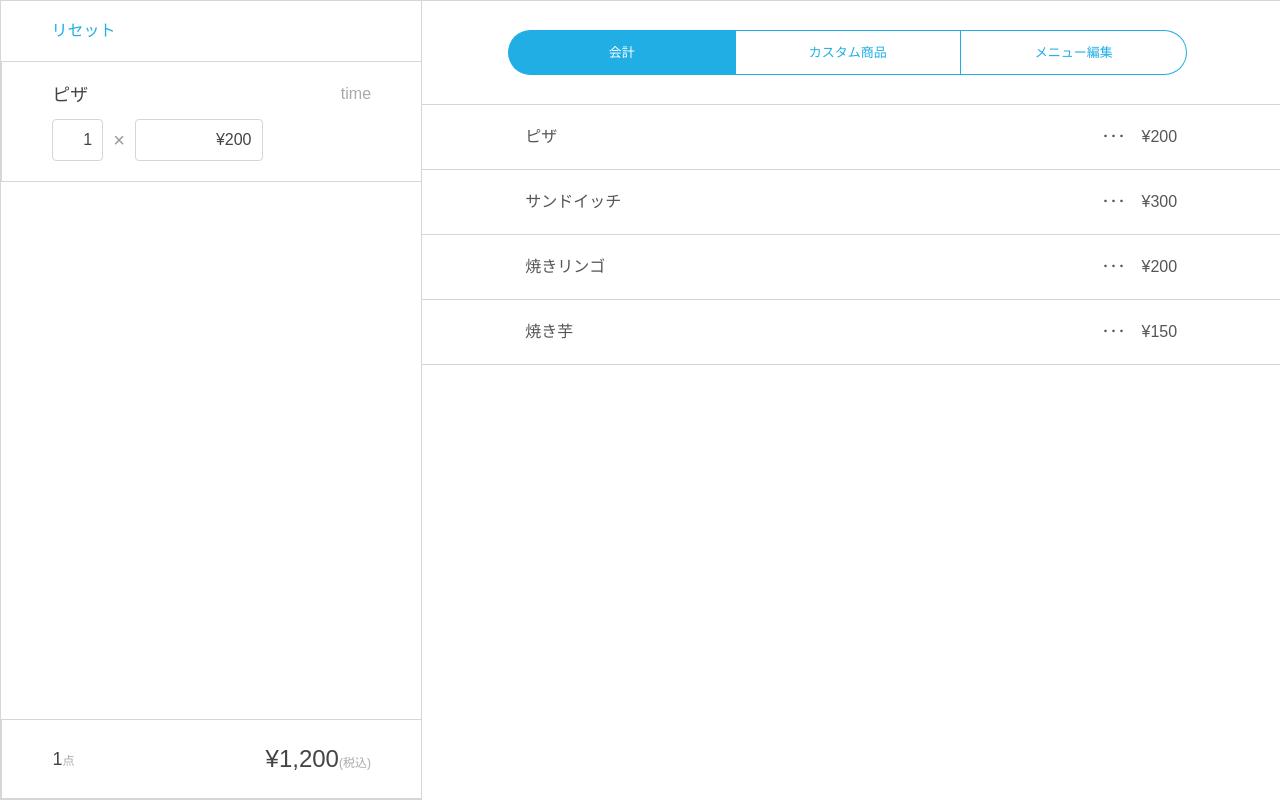
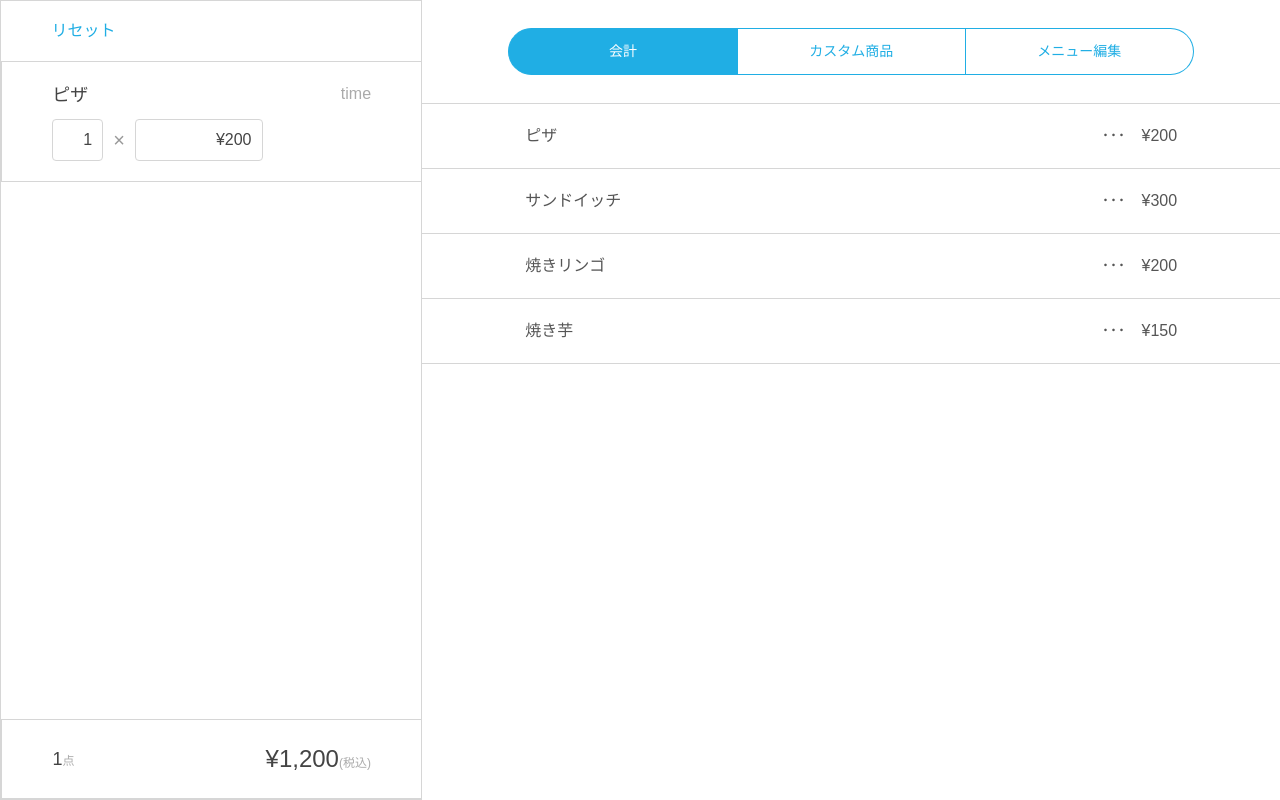
Before and after one commit to karutt/kaikei, a plain HTML site: page index.html in a window 1280 px wide. Drawn offline with nearby package versions, Linux system fonts and the light colour scheme.

Commit message:
Automated commit at 2020-02-29 09:30:36 UTC by middleman-deploy 2.0.0-alpha

```diff
--- a/stylesheets/index.css
+++ b/stylesheets/index.css
@@ -452,26 +452,24 @@ body {
 
 /* line 13, source/stylesheets/_tab.scss */
 .tab_area {
-  font-size: 0;
-  border-top: solid 1px #d6d6d6;
   width: 100%;
   height: 120px;
+  border-bottom: solid 1px #d6d6d6;
   display: flex;
-  justify-content: center;
   align-items: center;
-  border-bottom: 1px solid #d6d6d6; }
-  /* line 24, source/stylesheets/_tab.scss */
+  justify-content: center; }
+  /* line 21, source/stylesheets/_tab.scss */
   .tab_area .tab_area_wrapper {
-    width: 80%; }
+    display: flex;
+    width: 80%;
+    text-align: center; }
     /* line 26, source/stylesheets/_tab.scss */
     .tab_area .tab_area_wrapper .label {
-      width: 33%;
-      display: inline-block;
-      padding: 12px 0;
       color: #20AEE4;
-      text-align: center;
-      font-size: 13px;
-      border: solid 1px #20AEE4; }
+      padding: 12px 10px;
+      width: 33.3333%;
+      border: solid 1px #20AEE4;
+      font-size: 14px; }
     /* line 36, source/stylesheets/_tab.scss */
     .tab_area .tab_area_wrapper .active {
       background-color: #20AEE4;
```
